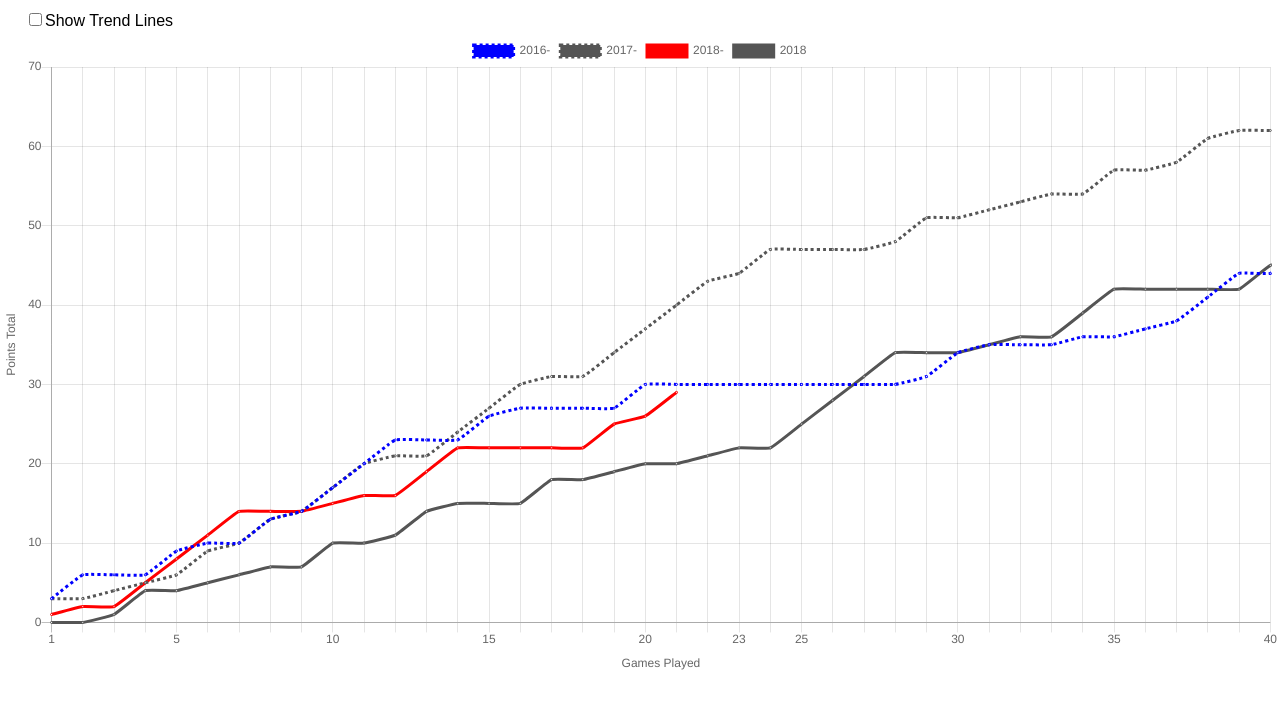
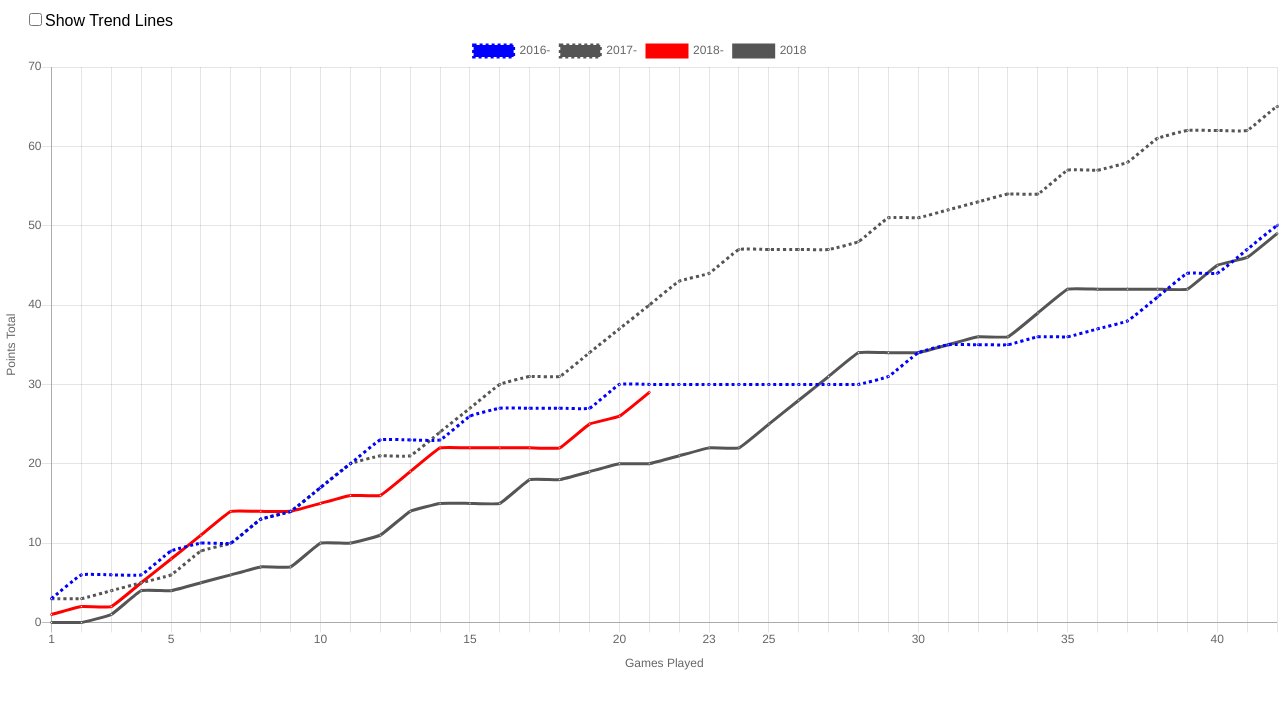
Before and after one commit to snerks/football-stats-02, a React (Create React App) app: page / in a window 1280 px wide. Shown: the top 708 px of the page. Built offline with nearby package versions, Linux system fonts and the light colour scheme; the HTML template or start-up script is replaced by a standard one.

Commit message:
Moved data points count

```diff
--- a/src/components/points-line-chart.tsx
+++ b/src/components/points-line-chart.tsx
@@ -53,21 +53,21 @@ class PointsLineChart extends React.Component<
 
     // const showTrendLines = true;
 
-    const dataPointCount = 40;
+    // const dataPointCount = 40;
 
-    const labels: string[] = [];
+    // const labels: string[] = [];
 
-    for (let index = 0; index < dataPointCount; index++) {
-      const gameNumber = index + 1;
+    // for (let index = 0; index < dataPointCount; index++) {
+    //   const gameNumber = index + 1;
 
-      // const element = (index + 1) % 5 === 0 ? (index + 1).toString(10) : "";
-      const element =
-        gameNumber % 5 === 0 || gameNumber === 1 || gameNumber === 23
-          ? gameNumber.toString(10)
-          : "";
+    //   // const element = (index + 1) % 5 === 0 ? (index + 1).toString(10) : "";
+    //   const element =
+    //     gameNumber % 5 === 0 || gameNumber === 1 || gameNumber === 23
+    //       ? gameNumber.toString(10)
+    //       : "";
 
-      labels.push(element);
-    }
+    //   labels.push(element);
+    // }
 
     const points2016: number[] = [
       3,
@@ -281,6 +281,22 @@ class PointsLineChart extends React.Component<
       const nextElement = runningTotal + pointsCalendar2018[index];
 
       pointsRunningCalendar2018.push(nextElement);
+    }
+
+    const dataPointCount = pointsCalendar2018.length;
+
+    const labels: string[] = [];
+
+    for (let index = 0; index < dataPointCount; index++) {
+      const gameNumber = index + 1;
+
+      // const element = (index + 1) % 5 === 0 ? (index + 1).toString(10) : "";
+      const element =
+        gameNumber % 5 === 0 || gameNumber === 1 || gameNumber === 23
+          ? gameNumber.toString(10)
+          : "";
+
+      labels.push(element);
     }
 
     const chartData: ChartData<chartjs.ChartData> = {
```
